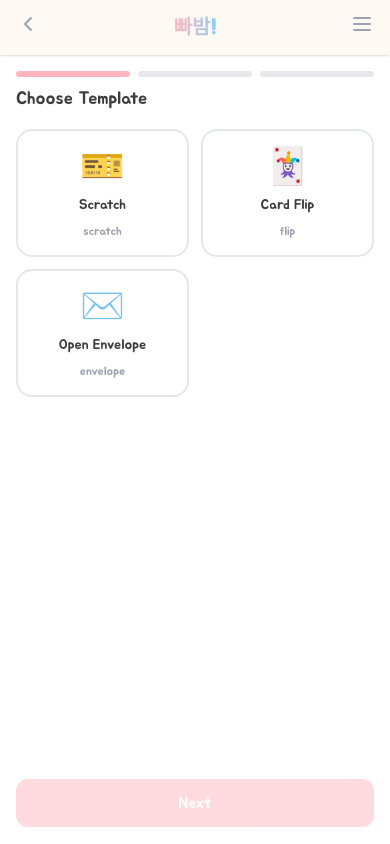
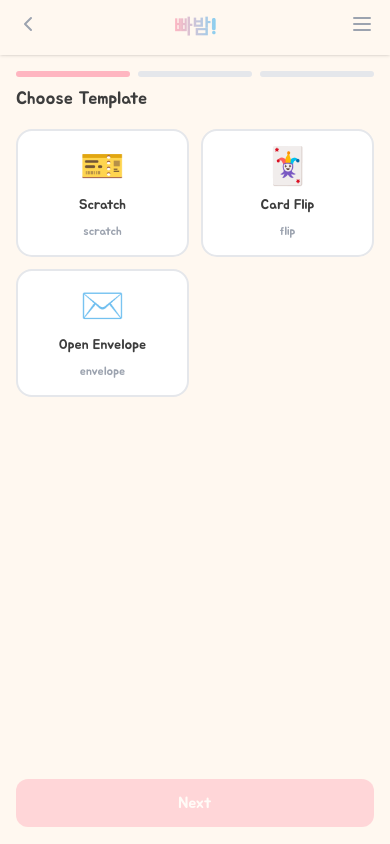
Before and after one commit to Anne-Hyeyeon/bbabam, a Next.js app: page /en/create in a window 390 px wide. Built offline with nearby package versions, Linux system fonts and the light colour scheme.

Commit message:
style: update MobileLayout to cream background

```diff
--- a/src/components/layout/mobile-layout.tsx
+++ b/src/components/layout/mobile-layout.tsx
@@ -2,7 +2,7 @@
 
 export function MobileLayout({ children }: { children: React.ReactNode }) {
   return (
-    <div className="mx-auto w-full max-w-[480px] min-h-screen bg-white shadow-sm">
+    <div className="mx-auto w-full max-w-[480px] min-h-screen bg-cream">
       {children}
     </div>
   );
```
